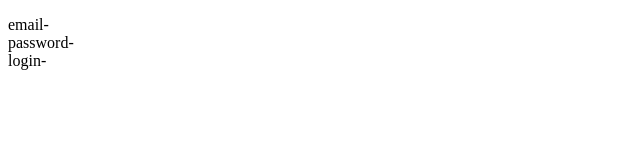
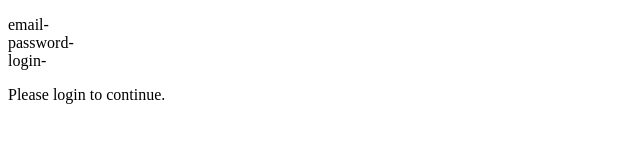
Before and after one commit to jainamjainCG/Codinggita-git, a plain HTML site: page login.html in a window 1280 px wide. Shown: the whole page, without its empty margins (0-640 px from the left). Drawn offline with Linux system fonts and the light colour scheme.

Commit message:
Update login.html

```diff
--- a/login.html
+++ b/login.html
@@ -11,5 +11,6 @@
     password- <br>
     login- <br>
     </p>
+    <p>Please login to continue.</p>
 </body>
 </html>
```
